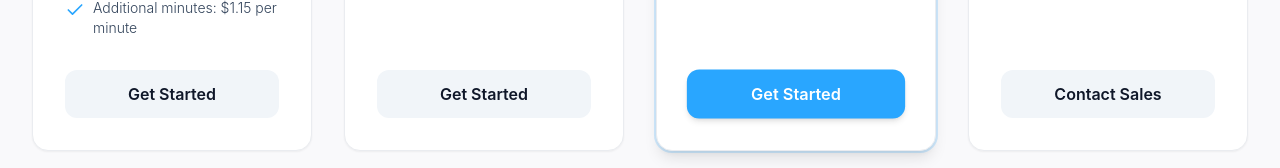
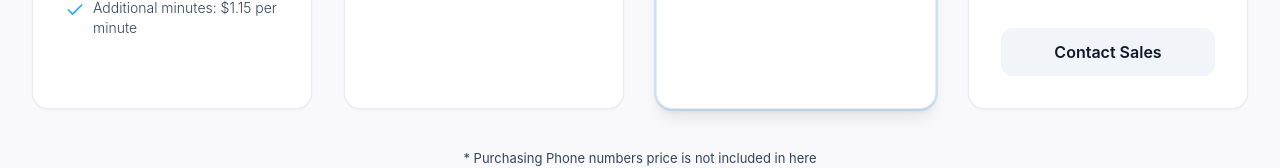
Before and after one commit to noorlight007/callpilot, a Next.js app: page / in a window 1280 px wide. Shown: the part 3931-4099 px from the top of the page. Built offline with nearby package versions, Linux system fonts and the light colour scheme; no server answers.

Commit message:
change button

```diff
--- a/src/components/Pricing.tsx
+++ b/src/components/Pricing.tsx
@@ -169,6 +169,7 @@ const Pricing = () => {
                 </ul>
 
                 {/* CTA Button */}
+                {tier.name === "Enterprise" && (
                   <div className="mt-auto">
                     <button
                       onClick={() => router.push('/get-started')}
@@ -182,6 +183,7 @@ const Pricing = () => {
                       {tier.cta}
                     </button>
                   </div>
+                )}
               </div>
             );
           })}
```
Lines whose indentation alone changed are shown as unchanged.
